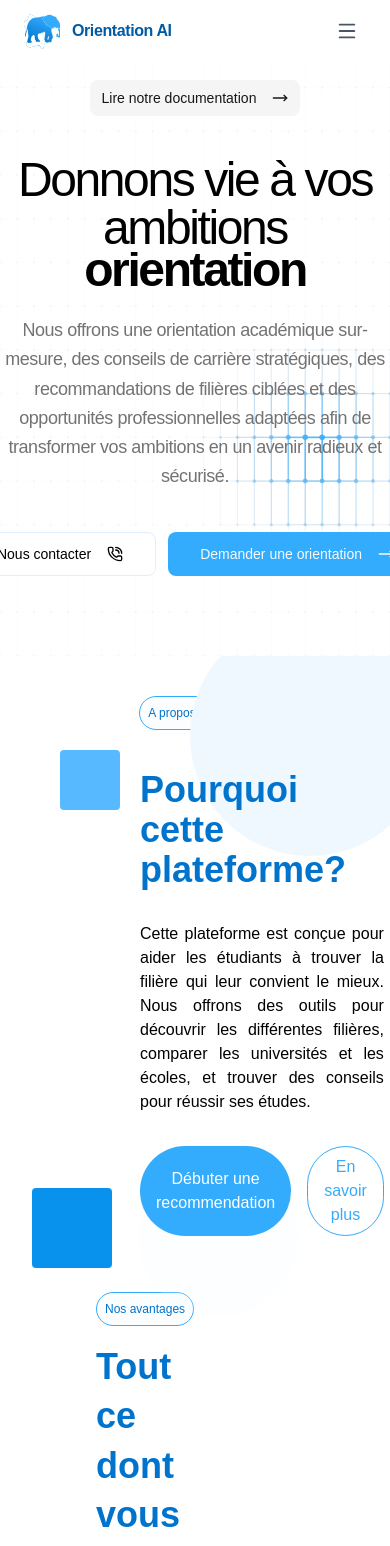
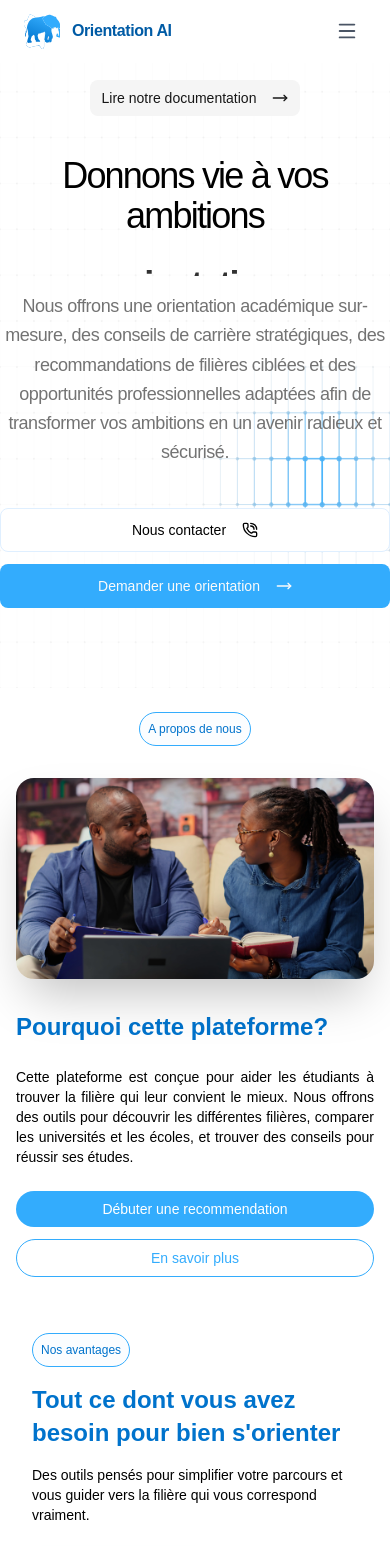
Before and after one commit to EmmanuelSeujip/interface-conseil-etudiant, a React (Vite) app: page / in a window 390 px wide. Shown: the top 1546 px of the page. Built offline with nearby package versions, Linux system fonts and the light colour scheme.

Commit message:
Amélioration du respnsive

```diff
--- a/src/components/Home/BenefitPresentation/BenfitPresentation.jsx
+++ b/src/components/Home/BenefitPresentation/BenfitPresentation.jsx
@@ -57,10 +57,10 @@ const BenefitPresentation = () => {
   const isInView = useInView(ref, { once: true, margin: "-80px" });
 
   return (
-    <div ref={ref} className="w-full mx-auto p-4 flex flex-col gap-10">
+    <div ref={ref} className="w-full mx-auto p-4 flex flex-col gap-8 sm:gap-10">
 
       {/* Header */}
-      <div className="flex justify-between">
+      <div className="flex flex-col md:flex-row md:justify-between md:items-center gap-6">
 
         {/* Texte gauche */}
         <motion.div
@@ -75,12 +75,12 @@ const BenefitPresentation = () => {
 
           <motion.h1
             variants={textItemVariants}
-            className="text-4xl font-bold mt-4 mb-4 w-3/4 leading-snug text-picton-blue-600"
+            className="text-2xl sm:text-3xl md:text-4xl font-bold mt-4 mb-4 w-full md:w-3/4 leading-snug text-picton-blue-600"
           >
             Tout ce dont vous avez besoin pour bien s'orienter
           </motion.h1>
 
-          <motion.p variants={textItemVariants} className="w-1/2">
+          <motion.p variants={textItemVariants} className="w-full sm:w-3/4 md:w-1/2 text-sm sm:text-base">
             Des outils pensés pour simplifier votre parcours et vous guider
             vers la filière qui vous correspond vraiment.
           </motion.p>
@@ -88,7 +88,7 @@ const BenefitPresentation = () => {
 
         {/* Bouton droit */}
         <motion.div
-          className="flex items-center justify-center"
+          className="flex items-center md:justify-center"
           variants={rightVariants}
           initial="hidden"
           animate={isInView ? "visible" : "hidden"}
@@ -98,9 +98,9 @@ const BenefitPresentation = () => {
 
       </div>
 
-      {/* Cards — items-stretch pour forcer la même hauteur */}
+      {/* Cards — 1 col mobile, 2 col sm, 3 col lg */}
       <motion.div
-        className="grid grid-cols-3 gap-5 items-stretch"
+        className="grid grid-cols-1 sm:grid-cols-2 lg:grid-cols-3 gap-5 items-stretch"
         variants={gridVariants}
         initial="hidden"
         animate={isInView ? "visible" : "hidden"}
--- a/src/components/Home/CTA/CtaSection.jsx
+++ b/src/components/Home/CTA/CtaSection.jsx
@@ -3,54 +3,63 @@ import ctaBackground from "@/assets/image/cta-background.webp";
 
 const CtaSection = () => {
   return (
-    <div className="flex justify-center items-center p-10 w-full">
-    <div className="w-full mx-auto overflow-hidden rounded-3xl bg-gradient-to-br from-picton-blue-600 via-picton-blue-700 to-picton-blue-950">
-      <div className="relative flex min-h-80">
+    <div className="flex justify-center items-center px-4 sm:px-6 md:px-10 py-6 sm:py-10 w-full">
+      <div className="w-full mx-auto overflow-hidden rounded-2xl sm:rounded-3xl bg-gradient-to-br from-picton-blue-600 via-picton-blue-700 to-picton-blue-950">
+        <div className="relative flex flex-col md:flex-row min-h-64 md:min-h-80">
 
-        {/* Cercles décoratifs */}
-        <div className="pointer-events-none absolute -top-14 right-72 h-52 w-52 rounded-full bg-white/5 z-5" />
-        <div className="pointer-events-none absolute -bottom-20 left-28 h-72 w-72 rounded-full bg-white/[0.03]" />
-        <div className="pointer-events-none absolute top-5 right-80 h-20 w-20 rounded-full bg-picton-blue-400/25" />
+          {/* Cercles décoratifs — masqués sur mobile pour clarté */}
+          <div className="pointer-events-none hidden md:block absolute -top-14 right-72 h-52 w-52 rounded-full bg-white/5 z-5" />
+          <div className="pointer-events-none hidden md:block absolute -bottom-20 left-28 h-72 w-72 rounded-full bg-white/[0.03]" />
+          <div className="pointer-events-none hidden md:block absolute top-5 right-80 h-20 w-20 rounded-full bg-picton-blue-400/25" />
 
-        {/* Contenu */}
-        <div className="relative z-10 flex flex-1 flex-col justify-center px-10 py-12">
+          {/* Contenu texte */}
+          <div className="relative z-10 flex flex-1 flex-col justify-center px-6 sm:px-10 py-8 sm:py-12">
 
             {/* Badge */}
-          <span className="mb-5 inline-flex w-fit items-center gap-2 rounded-full border border-white/25 bg-white/15 px-3 py-1 text-[11px] font-semibold uppercase tracking-widest text-picton-blue-200">
+            <span className="mb-4 sm:mb-5 inline-flex w-fit items-center gap-2 rounded-full border border-white/25 bg-white/15 px-3 py-1 text-[11px] font-semibold uppercase tracking-widest text-picton-blue-200">
               Orientation scolaire
             </span>
 
             {/* Titre */}
-          <h2 className="mb-3 text-5xl font-extrabold leading-tight tracking-tight text-white">
+            <h2 className="mb-3 text-2xl sm:text-3xl md:text-4xl lg:text-5xl font-extrabold leading-tight tracking-tight text-white">
               Trouve ta filière,{" "}
               <span className="text-picton-blue-300">construis ton avenir</span>
             </h2>
 
             {/* Description */}
-          <p className="mb-8 max-w-sm text-md leading-relaxed text-white/70">
+            <p className="mb-6 sm:mb-8 max-w-sm text-sm sm:text-md leading-relaxed text-white/70">
               Rejoins des milliers d'étudiants qui ont trouvé leur voie grâce à
               nos recommandations personnalisées et l'accompagnement de nos
               conseillers.
             </p>
 
-          {/* Boutons */}
-          <div className="flex items-center gap-3">
-            <button className="inline-flex items-center gap-2 rounded-full bg-white px-6 py-3 text-sm font-bold text-picton-blue-600 transition-transform hover:-translate-y-0.5 cursor-pointer" onClick={() => window.location.href = "/formulaire"}>
+            {/* Boutons — flex-wrap pour éviter le débordement sur mobile */}
+            <div className="flex flex-wrap items-center gap-2 sm:gap-3">
+              <button
+                className="inline-flex items-center gap-2 rounded-full bg-white px-5 sm:px-6 py-2.5 sm:py-3 text-sm font-bold text-picton-blue-600 transition-transform hover:-translate-y-0.5 cursor-pointer"
+                onClick={() => window.location.href = "/formulaire"}
+              >
                 Débuter maintenant
                 <ArrowRight size={15} strokeWidth={2.5} />
               </button>
-            <button className="inline-flex items-center gap-2 rounded-full border border-white/40 bg-transparent px-5 py-3 text-sm font-medium text-white transition hover:border-white hover:bg-white/10 cursor-pointer" onClick={() => window.location.href = "/documentation"}>
+              <button
+                className="inline-flex items-center gap-2 rounded-full border border-white/40 bg-transparent px-4 sm:px-5 py-2.5 sm:py-3 text-sm font-medium text-white transition hover:border-white hover:bg-white/10 cursor-pointer"
+                onClick={() => window.location.href = "/documentation"}
+              >
                 En savoir plus
               </button>
-            <button className="inline-flex items-center gap-2 rounded-full border border-white/40 bg-transparent px-5 py-3 text-sm font-medium text-white transition hover:border-white hover:bg-white/10 cursor-pointer" onClick={() => window.location.href = "/contact"}>
+              <button
+                className="inline-flex items-center gap-2 rounded-full border border-white/40 bg-transparent px-4 sm:px-5 py-2.5 sm:py-3 text-sm font-medium text-white transition hover:border-white hover:bg-white/10 cursor-pointer"
+                onClick={() => window.location.href = "/contact"}
+              >
                 Nous contacter
               </button>
             </div>
 
           </div>
 
-        {/* Image */}
-        <div className="relative w-120 flex-shrink-0">
+          {/* Image — cachée sur mobile, visible à partir de md */}
+          <div className="hidden md:block relative w-96 lg:w-120 flex-shrink-0">
             <img
               src={ctaBackground}
               alt="Étudiante devant une université"
--- a/src/components/Home/Hero/TextPresentation.jsx
+++ b/src/components/Home/Hero/TextPresentation.jsx
@@ -31,7 +31,7 @@ const TextPresentation = () => {
             </Button>
           </div>
           <div className="flex gap-4 flex-col">
-            <h1 className="text-5xl md:text-6xl max-w-3xl tracking-tighter text-center font-regular">
+            <h1 className="text-4xl sm:text-5xl md:text-6xl max-w-3xl tracking-tighter text-center font-regular">
               <span className="text-spektr-cyan-50">Donnons vie à vos ambitions</span>
               <span className="relative flex w-full justify-center overflow-hidden text-center md:pb-4 md:pt-1">
                 &nbsp;
@@ -66,7 +66,7 @@ const TextPresentation = () => {
               un avenir radieux et sécurisé.
             </p>
           </div>
-          <div className="flex flex-row gap-3">
+          <div className="flex flex-col sm:flex-row gap-3 w-full sm:w-auto">
             <Button size="lg" className="gap-4 cursor-pointer transition-colors" variant="outline" onClick={() => window.location.href = "/contact"}>
               Nous contacter <PhoneCall className="w-4 h-4" />
             </Button>
--- a/src/components/Home/Presentation/Presentation.jsx
+++ b/src/components/Home/Presentation/Presentation.jsx
@@ -39,27 +39,28 @@ const Presentation = () => {
   const isInView = useInView(ref, { once: true, margin: "-100px" });
 
   return (
-    <div ref={ref} className="flex flex-col gap-10 items-center relative">
+    <div ref={ref} className="flex flex-col gap-8 sm:gap-10 items-center relative">
 
-      {/* Cercles décoratifs de fond */}
-      <div className="absolute bg-picton-blue-50 rounded-full z-0 w-60 h-60 -top-20 -right-30" />
-      <div className="absolute bg-picton-blue-50 opacity-20 rounded-full z-0 w-40 h-40 -bottom-20 left-1/4" />
+      {/* Cercles décoratifs de fond — masqués sur xs pour éviter l'overflow */}
+      <div className="hidden sm:block absolute bg-picton-blue-50 rounded-full z-0 w-60 h-60 -top-20 -right-30" />
+      <div className="hidden sm:block absolute bg-picton-blue-50 opacity-20 rounded-full z-0 w-40 h-40 -bottom-20 left-1/4" />
 
       {/* Badge titre */}
       <TitleDiv>A propos de nous</TitleDiv>
 
-      <div className="flex gap-15 w-full z-0">
+      {/* Layout : colonne sur mobile, ligne sur md+ */}
+      <div className="flex flex-col md:flex-row gap-8 md:gap-15 w-full z-0">
 
         {/* Bloc image — slide depuis la gauche */}
         <motion.div
-          className="w-1/2 relative"
+          className="w-full md:w-1/2 relative"
           custom="left"
           variants={blockVariants}
           initial="hidden"
           animate={isInView ? "visible" : "hidden"}
         >
-          <div className="absolute bg-picton-blue-300 w-15 h-15 rounded -left-5 -top-5 -z-10" />
-          <div className="absolute bg-picton-blue-500 w-20 h-20 rounded -right-8 -bottom-8 -z-10" />
+          <div className="hidden sm:block absolute bg-picton-blue-300 w-15 h-15 rounded -left-5 -top-5 -z-10" />
+          <div className="hidden sm:block absolute bg-picton-blue-500 w-20 h-20 rounded -right-8 -bottom-8 -z-10" />
           <img
             src={image}
             alt="Deux étudiants en discussion avec des notes"
@@ -77,30 +78,30 @@ const Presentation = () => {
         >
           {/* Enfants en stagger */}
           <motion.div
-            className="flex flex-col gap-8"
+            className="flex flex-col gap-6 sm:gap-8"
             variants={containerVariants}
             initial="hidden"
             animate={isInView ? "visible" : "hidden"}
           >
             <motion.h2
               variants={itemVariants}
-              className="text-4xl font-bold text-picton-blue-600"
+              className="text-2xl sm:text-3xl md:text-4xl font-bold text-picton-blue-600"
             >
               Pourquoi cette plateforme?
             </motion.h2>
 
-            <motion.p variants={itemVariants} className="w-full text-justify">
+            <motion.p variants={itemVariants} className="w-full text-justify text-sm sm:text-base">
               Cette plateforme est conçue pour aider les étudiants à trouver
               la filière qui leur convient le mieux. Nous offrons des outils
               pour découvrir les différentes filières, comparer les universités
               et les écoles, et trouver des conseils pour réussir ses études.
             </motion.p>
 
-            <motion.div variants={itemVariants} className="flex gap-4">
+            <motion.div variants={itemVariants} className="flex flex-col sm:flex-row gap-3">
               <motion.button
                 whileHover={{ scale: 1.05 }}
                 whileTap={{ scale: 0.97 }}
-                className="bg-picton-blue-400 text-white px-4 py-2 rounded-full cursor-pointer"
+                className="bg-picton-blue-400 text-white px-4 py-2 rounded-full cursor-pointer text-sm sm:text-base"
                 onClick={() => window.location.href = "/formulaire"}
               >
                 Débuter une recommendation
@@ -108,7 +109,7 @@ const Presentation = () => {
               <motion.button
                 whileHover={{ scale: 1.05 }}
                 whileTap={{ scale: 0.97 }}
-                className="text-picton-blue-400 border border-picton-blue-400 px-4 py-2 rounded-full cursor-pointer"
+                className="text-picton-blue-400 border border-picton-blue-400 px-4 py-2 rounded-full cursor-pointer text-sm sm:text-base"
                 onClick={() => window.location.href = "/documentation"}
               >
                 En savoir plus
--- a/src/components/Shared/header.jsx
+++ b/src/components/Shared/header.jsx
@@ -1,4 +1,7 @@
+import { useState, useEffect } from "react"
 import { useNavigate } from "react-router-dom"
+import { motion, AnimatePresence } from "framer-motion"
+import { Menu, X } from "lucide-react"
 import logo from "@/assets/image/logo (1).svg"
 import { useHeaderStore } from "@/store/useHeaderStore"
 
@@ -6,39 +9,94 @@ const Header = () => {
   const navActive = useHeaderStore((state) => state.navActive);
   const setNavActive = useHeaderStore((state) => state.setNavActive);
   const navigate = useNavigate()
-  const navSection=[
-    { key: "accueil", label: "Accueil", path: "/" },
-    { key: "formulaire", label: "Formulaire", path: "/formulaire" },
+  const [menuOpen, setMenuOpen] = useState(false)
+
+  const navSection = [
+    { key: "accueil",       label: "Accueil",       path: "/" },
+    { key: "formulaire",    label: "Formulaire",    path: "/formulaire" },
     { key: "documentation", label: "Documentation", path: "/documentation" },
-    {key:"contact", label:"Contact", path:"/contact"}
+    { key: "contact",       label: "Contact",       path: "/contact" },
   ]
+
+  // Ferme le menu au resize vers desktop
+  useEffect(() => {
+    const onResize = () => { if (window.innerWidth >= 640) setMenuOpen(false) }
+    window.addEventListener("resize", onResize)
+    return () => window.removeEventListener("resize", onResize)
+  }, [])
+
+  const handleNav = (key, path) => {
+    navigate(path)
+    setNavActive(key)
+    setMenuOpen(false)
+  }
+
   return (
     <header className="bg-white border-b border-picton-blue-100 shadow-sm sticky top-0 z-30">
-      <div className="max-w-5xl mx-auto px-6 h-16 flex items-center justify-between">
+      <div className="max-w-5xl mx-auto px-4 sm:px-6 h-16 flex items-center justify-between">
+
         {/* Logo */}
-        <div className="flex items-center gap-2.5">
+        <div className="flex items-center gap-2.5 cursor-pointer" onClick={() => handleNav("accueil", "/")}>
           <img src={logo} alt="logo" className="w-9 h-9 rounded-xl" />
-          <span className="text-picton-blue-800 font-black text-lg tracking-tight">Orientation Acadamique</span>
+          <span className="text-picton-blue-800 font-black text-base sm:text-lg tracking-tight">
+            Orientation Acadamique
+          </span>
         </div>
 
-        {/* Nav */}
+        {/* Nav desktop */}
         <nav className="hidden sm:flex items-center gap-1">
           {navSection.map(({ key, label, path }) => (
             <button
               key={key}
-              onClick={() => {
-                              navigate(path)
-                              setNavActive(key)
-                            }}
+              onClick={() => handleNav(key, path)}
               className={`px-4 py-2 rounded-lg text-sm font-semibold transition-all duration-200 cursor-pointer
                 ${navActive === key
                   ? "bg-picton-blue-500 text-white shadow-md shadow-picton-blue-200"
-                  : "text-picton-blue-600 hover:bg-picton-blue-50"}`}>
+                  : "text-picton-blue-600 hover:bg-picton-blue-50"}`}
+            >
               {label}
             </button>
           ))}
         </nav>
+
+        {/* Burger mobile */}
+        <button
+          className="sm:hidden p-2 rounded-lg text-picton-blue-600 hover:bg-picton-blue-50 transition-colors"
+          onClick={() => setMenuOpen((v) => !v)}
+          aria-label="Menu"
+        >
+          {menuOpen ? <X size={22} /> : <Menu size={22} />}
+        </button>
       </div>
+
+      {/* Menu mobile animé */}
+      <AnimatePresence>
+        {menuOpen && (
+          <motion.div
+            key="mobile-menu"
+            initial={{ height: 0, opacity: 0 }}
+            animate={{ height: "auto", opacity: 1 }}
+            exit={{ height: 0, opacity: 0 }}
+            transition={{ duration: 0.25, ease: [0.25, 0.1, 0.25, 1] }}
+            className="overflow-hidden sm:hidden border-t border-picton-blue-100"
+          >
+            <nav className="flex flex-col px-4 py-3 gap-1">
+              {navSection.map(({ key, label, path }) => (
+                <button
+                  key={key}
+                  onClick={() => handleNav(key, path)}
+                  className={`w-full text-left px-4 py-3 rounded-lg text-sm font-semibold transition-all duration-200 cursor-pointer
+                    ${navActive === key
+                      ? "bg-picton-blue-500 text-white shadow-sm"
+                      : "text-picton-blue-600 hover:bg-picton-blue-50"}`}
+                >
+                  {label}
+                </button>
+              ))}
+            </nav>
+          </motion.div>
+        )}
+      </AnimatePresence>
     </header>
   )
 }
--- a/src/page/Contact.jsx
+++ b/src/page/Contact.jsx
@@ -37,12 +37,12 @@ const ContactPage = () => {
     setNavActive("contact");
   }, []);
   return (
-    <div className="relative flex items-center justify-center px-6 py-20 overflow-hidden">
+    <div className="relative flex items-center justify-center px-4 sm:px-6 py-10 sm:py-20 overflow-hidden">
 
-      {/* Fond splitté */}
-      <div className="absolute inset-0 flex">
-        <div className="w-1/2 bg-white" />
-        <div className="w-1/2 bg-picton-blue-600" />
+      {/* Fond splitté — horizontal sur desktop, vertical sur mobile */}
+      <div className="absolute inset-0 flex flex-col md:flex-row">
+        <div className="h-1/2 md:h-auto md:w-1/2 bg-white" />
+        <div className="h-1/2 md:h-auto md:w-1/2 bg-picton-blue-600" />
       </div>
 
       {/* Rectangles décoratifs */}
@@ -58,18 +58,18 @@ const ContactPage = () => {
         viewport={{ once: true, margin: "-80px" }}
         transition={{ duration: 0.6, ease: [0.25, 0.1, 0.25, 1] }}
       >
-        <div className="grid grid-cols-2">
+        <div className="grid grid-cols-1 md:grid-cols-2">
 
           {/* Colonne gauche — Formulaire */}
           <motion.div
-            className="p-10 flex flex-col gap-6"
+            className="p-6 sm:p-10 flex flex-col gap-6"
             variants={formVariants}
             initial="hidden"
             whileInView="visible"
             viewport={{ once: true, margin: "-80px" }}
           >
             <div>
-              <h2 className="text-3xl font-bold text-picton-blue-600 mb-2">
+              <h2 className="text-2xl sm:text-3xl font-bold text-picton-blue-600 mb-2">
                 Conctatez-nous
               </h2>
               <p className="mt-1 text-sm text-muted-foreground">
@@ -104,7 +104,7 @@ const ContactPage = () => {
 
           {/* Colonne droite — Illustration + infos */}
           <motion.div
-            className="bg-picton-blue-50 flex flex-col justify-between p-8"
+            className="bg-picton-blue-50 flex flex-col justify-between p-6 sm:p-8"
             variants={infoVariants}
             initial="hidden"
             whileInView="visible"
--- a/src/page/Formulaire.jsx
+++ b/src/page/Formulaire.jsx
@@ -333,7 +333,7 @@ export default function FormulaireProfil() {
           </div>
 
           {/* FOOTER BUTTONS */}
-          <div className="px-7 pb-7 flex items-center justify-between gap-3">
+          <div className="px-4 sm:px-7 pb-4 sm:pb-7 flex flex-wrap items-center justify-between gap-3">
             {step > 0 ? (
               <button onClick={prev}
                 className="flex items-center gap-2 px-5 py-2.5 rounded-xl border-2 border-picton-blue-200 text-picton-blue-600 font-bold text-sm hover:bg-picton-blue-50 transition-all duration-200">
@@ -347,7 +347,7 @@ export default function FormulaireProfil() {
                 Suivant
               </button>
             ) : (
-              <div className="flex gap-3">
+              <div className="flex flex-wrap gap-2 sm:gap-3">
                 {/* Bouton Soumettre */}
                 <button onClick={submit}
                   className="flex items-center gap-2 px-6 py-2.5 rounded-xl bg-gradient-to-r from-green-500 to-green-600 text-white font-bold text-sm ...">
--- a/src/page/Home.jsx
+++ b/src/page/Home.jsx
@@ -14,7 +14,7 @@ const Home = () => {
     return (
         <>
             <Hero />
-            <div className="px-20 py-10 flex flex-col gap-10 overflow-hidden">
+            <div className="px-4 sm:px-8 md:px-12 lg:px-20 py-6 sm:py-10 flex flex-col gap-10 overflow-hidden">
                 <Presentation />
                 <BenefitPresentation />
                 <FaqSection />
```
Lines whose indentation alone changed are shown as unchanged.
